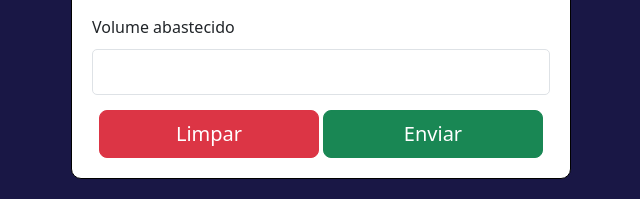
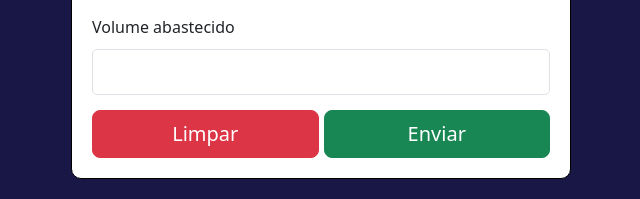
Before and after one commit to santosigor45/posto-antunes, a Flask app: page /abastecimentos in a window 1280 px wide. Shown: the part 828-1027 px from the top of the page, without its empty margins (319-959 px from the left). Run offline with Flask 3, Linux system fonts and the light colour scheme; the visitor is signed in with stand-in values (Sample User, id 1); data that the repository does not hold is empty; parts of the project's set-up code (start-up, migrations or seed data) failed here and were passed over.

Commit message:
setting some style mistakes

```diff
--- a/static/main.js
+++ b/static/main.js
@@ -54,6 +54,7 @@
     if (typeof isAdmin !== 'undefined' && isAdmin) {
         if (isAdmin === true) {
             userContainer.setAttribute('href', "/admin")
+
         }
     }
 }
--- a/static/style.css
+++ b/static/style.css
@@ -60,14 +60,18 @@
     border-radius: 5px;
 }
 
-.btn {
-    margin: 0 auto;
-    width: 48%;
-    display: inline-block;
+.button-container {
+    margin: 0;
+    padding: 0;
+    display: flex;
+    align-items: center;
+    justify-content: center;
 }
 
-.botoes-container {
-    text-align: center;
+.btn {
+    margin: 0;
+    width: 50%;
+    display: inline-block;
 }
 
 .navbar {
--- a/templates/abastecimentos.html
+++ b/templates/abastecimentos.html
@@ -84,9 +84,9 @@
                     <input type="text" class="form-control" id="preco" name="preco" value="0,00" maxlength="5" pattern="\d,\d{2}" onkeyup="myCurrency(event)" inputmode="numeric">
                 </div>
             </div>
-            <div class="botoes-container">
+            <div class="button-container">
                 <button type="button" class="btn btn-danger btn-lg" id="limpar" onclick="confirmarLimpeza('abastecimentos')">Limpar</button>
-                <button type="submit" class="btn btn-success btn-lg" id="enviar-btn">Enviar</button>
+                <button type="submit" class="btn btn-success btn-lg" id="enviar-btn" style="margin-left: 5px;">Enviar</button>
             </div>
         </form>
     </div>
--- a/templates/base.html
+++ b/templates/base.html
@@ -35,7 +35,11 @@
                 <ul class="navbar-nav ms-auto">
                     <li class="nav-item logout" role="presentation" style="margin-left: auto;">
                         <a class="nav-link" id="username-link" style="padding: 0px; margin-right: 0px; color: white; display: inline; user-select: none;">
-                            {{ current_user.username|upper }}
+                            {% if current_user.is_admin is true %}
+                                Admin - {{ current_user.username|upper }}
+                            {% else %}
+                                {{ current_user.username|upper }}
+                            {% endif %}
                             <img src="{{ url_for('static', filename='icons/user.svg')}}" style="height: 30px; width: auto; margin-right: 20px;" alt="user_icon"/>
                         </a>
                         <a class="nav-link" href="{{ url_for('front_end.logout')}}" onclick="logout()" style="display: inline">
--- a/templates/entrega_combustivel.html
+++ b/templates/entrega_combustivel.html
@@ -40,9 +40,9 @@
                     <input type="text" class="form-control" id="preco" name="preco" value="0,00" maxlength="5" pattern="^(?!0,00$)\d,\d{2}$" onkeyup="myCurrency(event)" inputmode="numeric" required>
                 </div>
             </div>
-            <div class="botoes-container">
+            <div class="button-container">
                 <button type="button" class="btn btn-danger btn-lg" id="limpar" onclick="confirmarLimpeza('entrega_combustivel')">Limpar</button>
-                <button type="submit" class="btn btn-success btn-lg" id="enviar-btn">Enviar</button>
+                <button type="submit" class="btn btn-success btn-lg" id="enviar-btn" style="margin-left: 5px;">Enviar</button>
             </div>
         </form>
     </div>
```
Also changed, not shown: app.py (renamed from application.py).
